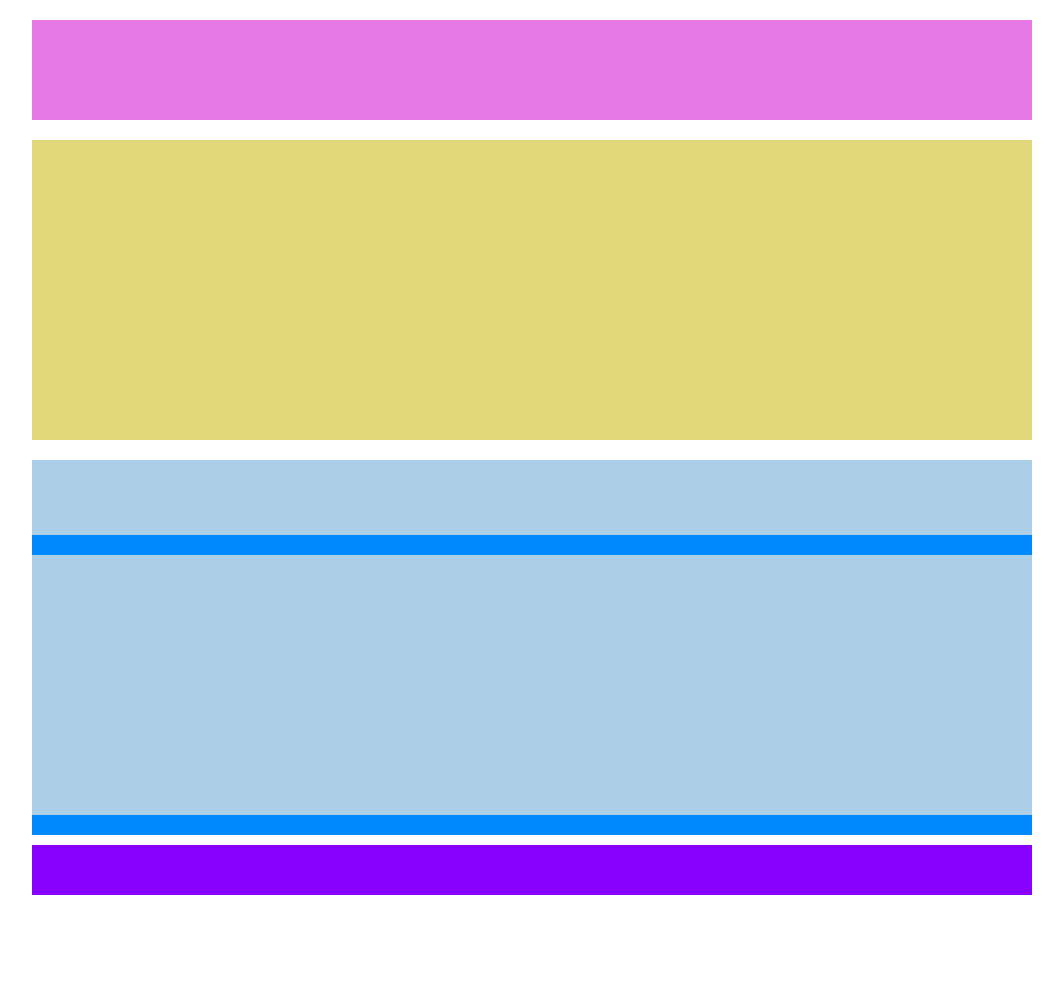
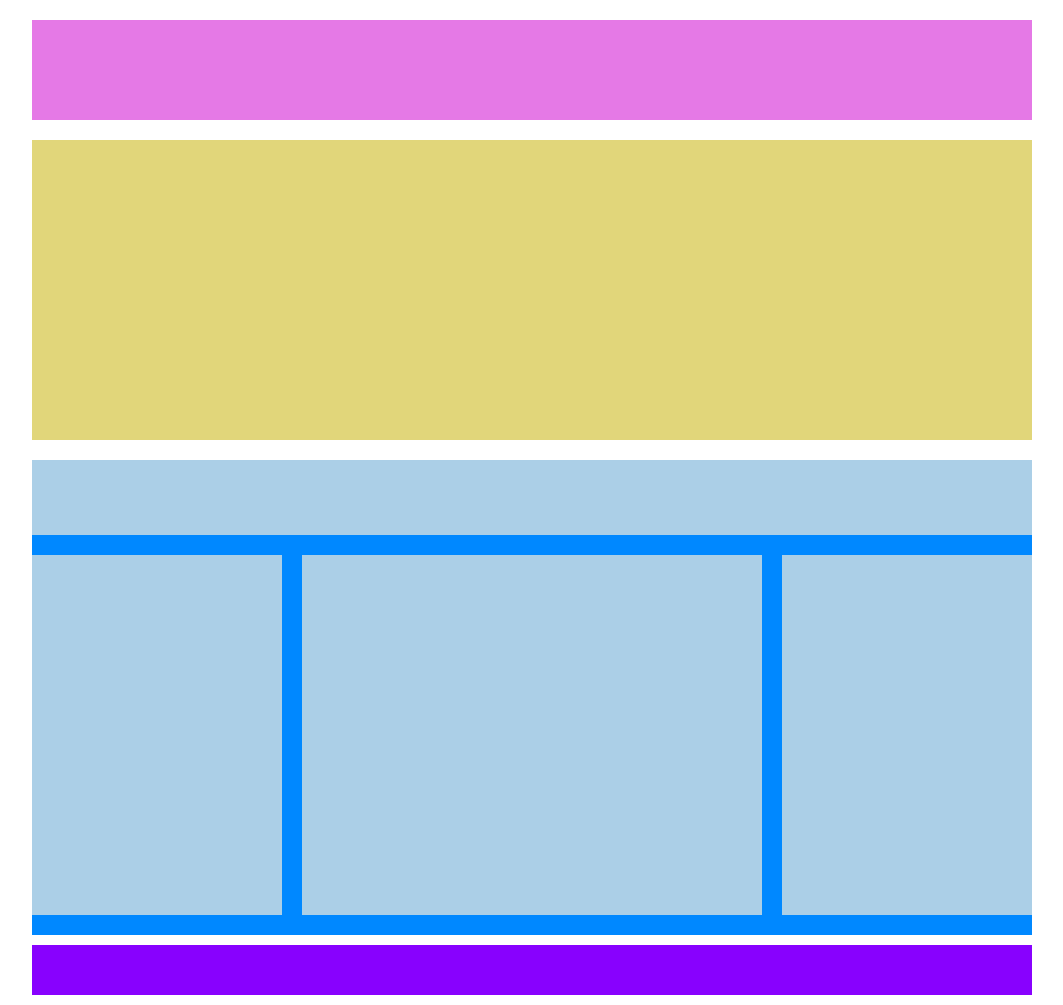
Before and after one commit to Forklein/htmlcss-struttura-wp, a plain HTML site: page index.html in a window 1280 px wide. Shown: the whole page, without its empty margins (108-1171 px from the left). Before the commit the page ends 895 px from the top, so only its background shows below. Drawn offline with Linux system fonts and the light colour scheme.

Commit message:
Final push

```diff
--- a/css/style.css
+++ b/css/style.css
@@ -27,7 +27,7 @@
 }
 
 .third-box{
-    height: 300px;
+    height: 400px;
     background-color: #0088ff;
     margin-bottom: 10px;
 }
@@ -41,6 +41,7 @@
 .footer{
     height: 50px;
     background-color: #8801fe;
+    margin-bottom: 10px;
 }
 
 .float{
@@ -55,9 +56,10 @@
 }
 
 #box-2{
-    width: 50%;
+    width: calc(50% - 40px);
     height: calc(100% - 40px);
     background-color: #abcfe7;
+    margin: 20px 20px;
 }
 
 #box-3{
```
